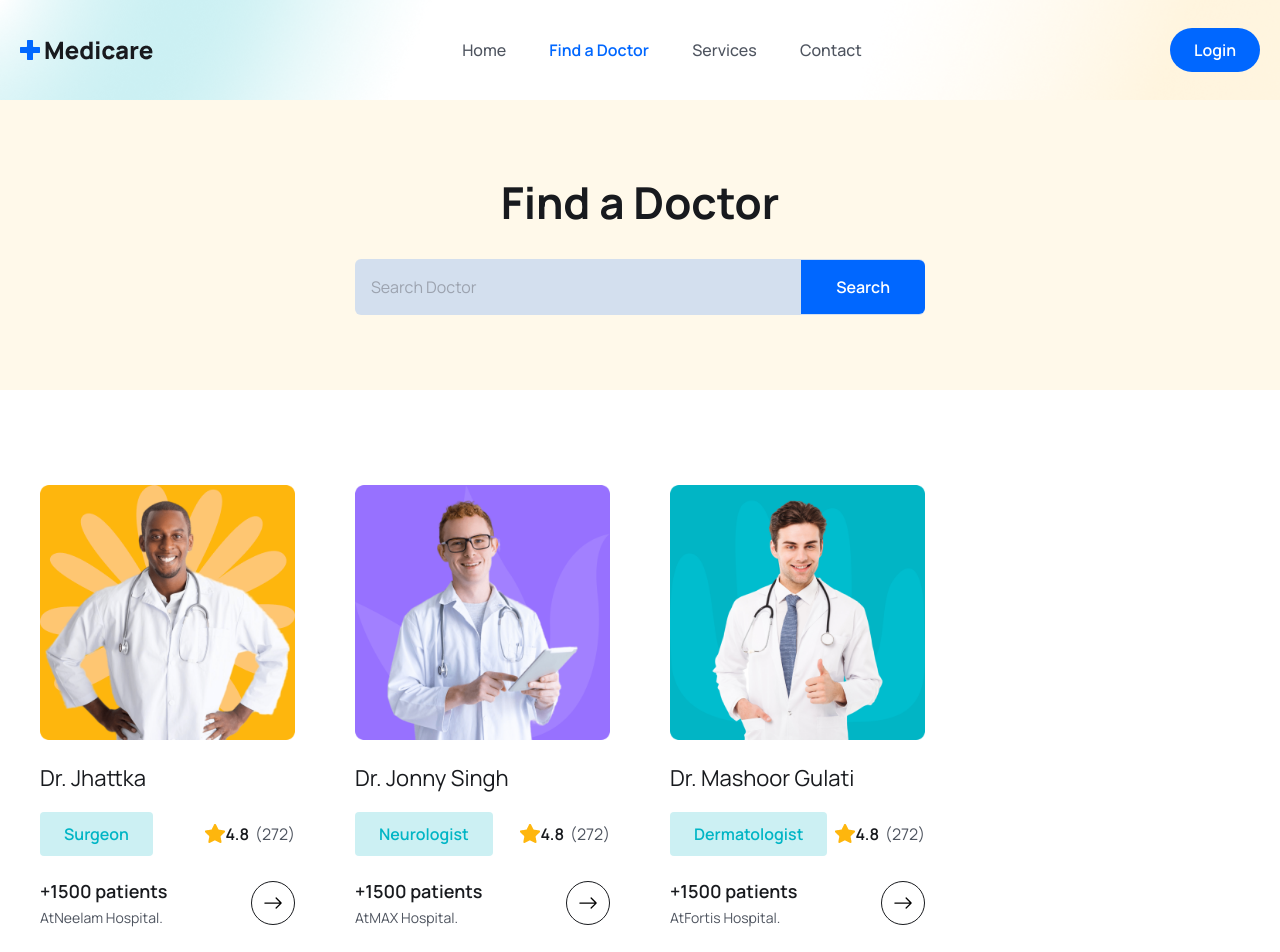
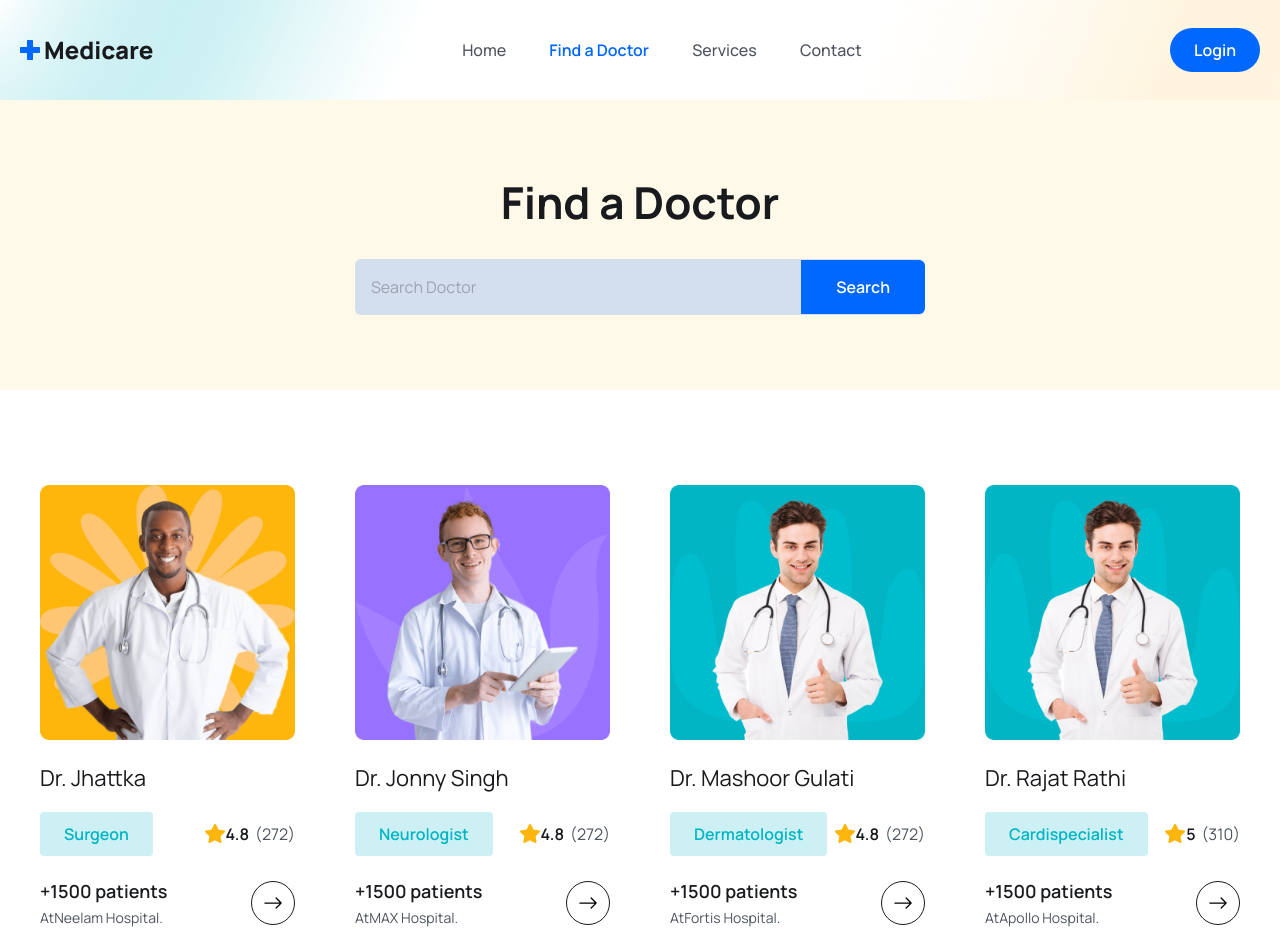
Before and after one commit to sparshgupta121/Techack-4.0, a React (Vite) app in the folder frontend/: page /doctors in a window 1280 px wide. Shown: the top 952 px of the page. Built offline with nearby package versions, Linux system fonts and the light colour scheme.

Commit message:
new doc card

```diff
--- a/frontend/src/assets/data/doctors.js
+++ b/frontend/src/assets/data/doctors.js
@@ -33,4 +33,14 @@ export const doctors = [
     totalPatients: 1500,
     hospital: "Fortis Hospital.",
   },
+  {
+    id: "04",
+    name: "Dr. Rajat Rathi",
+    specialization: "Cardispecialist",
+    avgRating: 5,
+    totalRating: 310,
+    photo: doctorImg03,
+    totalPatients: 1500,
+    hospital: "Apollo Hospital.",
+  }
 ];
```
